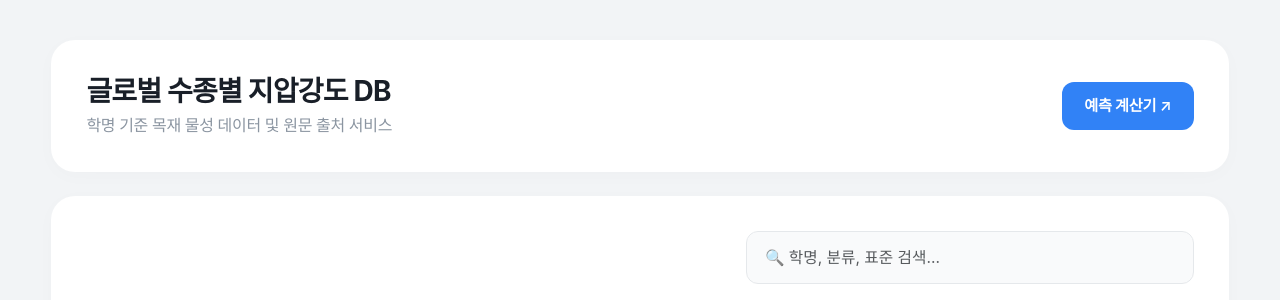
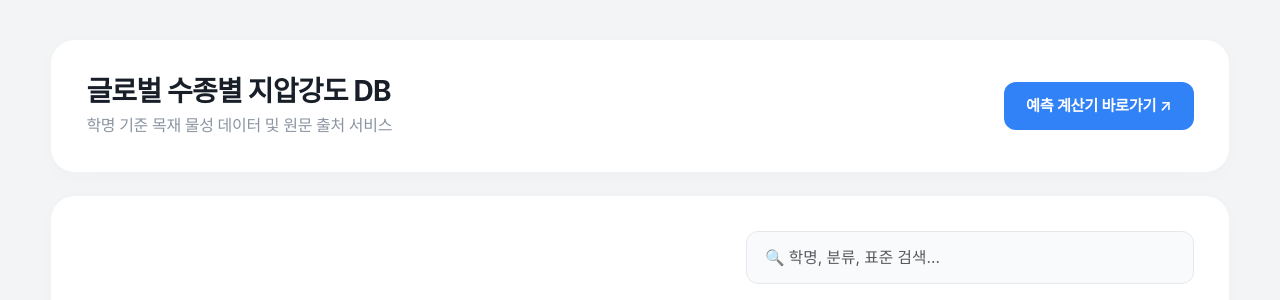
Before and after one commit to lcw1970/wood_data, a Spring Boot app: page / in a window 1280 px wide. Shown: the top 300 px of the page. Run offline with Spring Boot 4, Linux system fonts and the light colour scheme; some web fonts are replaced.

Commit message:
예측 바로가기 버튼 수정

```diff
--- a/src/main/resources/templates/index.html
+++ b/src/main/resources/templates/index.html
@@ -65,7 +65,7 @@
         </div>
         <div>
             <a th:href="@{/calculator}" class="btn-toss-primary btn-mobile-full d-inline-block">
-                예측 계산기 ↗
+                예측 계산기 바로가기 ↗
             </a>
         </div>
     </div>
```
